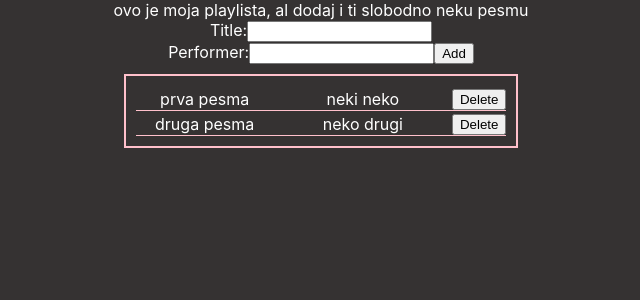
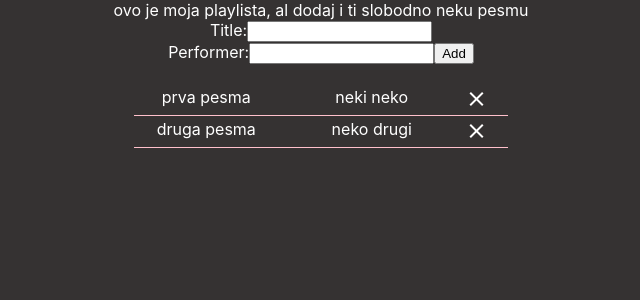
Before and after one commit to radmilatomic/playlist, a React (Create React App) app: page / in a window 1280 px wide. Shown: the top 300 px of the page, without its empty margins (319-959 px from the left). Built offline with nearby package versions, Linux system fonts and the light colour scheme; no server answers.

Commit message:
delete icon changed

```diff
--- a/src/components/addSong/index.js
+++ b/src/components/addSong/index.js
@@ -45,9 +45,10 @@ class ConnectedAddSong extends Component{
   this.props.setSongs(responseData);
  }
 
- setRef(inputTitle,inputPerformer) {
-        this.performer= inputPerformer;
-        this.title=inputTitle;
+ setRef(title,performer) {
+        this.performer= performer;
+        this.title=title;
+
 
     }
 
@@ -90,6 +91,7 @@ class ConnectedAddSong extends Component{
      this.props.showAddModalAction(true);
      this.props.showList(false);
 
+
 	}
 	render(){
 
@@ -101,7 +103,7 @@ class ConnectedAddSong extends Component{
     <div>
 		Performer:<input name="performer" ref={(a) => this.inputPerformer = a}></input>
 
-		<input  type ="submit" value ="Add" onClick={this.addSong}/>
+		<input  type ="submit" value ="Add" onClick={(this.addSong)}/>
     </div>
 		</form>
 
--- a/src/components/deleteModal/index.js
+++ b/src/components/deleteModal/index.js
@@ -2,6 +2,7 @@ import React, {Component} from 'react'
 import ReactDOM from 'react-dom';
 import { connect } from "react-redux";
 import {setSongs} from "../../actions";
+import './style.css';
 
 const mapStateToProps = state => {
   return { songs: state.songs,
--- /dev/null
+++ b/src/components/deleteModal/style.css
@@ -0,0 +1,15 @@
+.modal {
+  width: 400px;
+  height:320px;
+  position: absolute;
+  top:0px;
+  background-color: #353232;
+  /*margin: 9px auto;*/
+  z-index: 2;
+
+  padding: 20px 10px;
+
+  border: solid pink  2px;
+  border-radius: 10px;
+
+}
--- a/src/components/song/index.js
+++ b/src/components/song/index.js
@@ -7,6 +7,7 @@ import DeleteModal from "../deleteModal"
 import DenyModal from "../denyModal"
 import ConfirmPasswordModal from "../confirmPasswordModal"
 import WrongPasswordModal from "../wrongPasswordModal"
+import 'material-icons'
 
 const mapStateToProps = state => {
  return { songs: state.songs,
@@ -91,12 +92,15 @@ class ConnectedSong extends Component{
 if(this.props.showApp){
   return(
     <div>
-    <div id="songContainer">
-      <div id="songTitle">{this.props.item.title}</div>
+    <div class="songContainer">
+      <div class="songTitle">{this.props.item.title}</div>
 
-      <div id="songPerformer">{this.props.item.performer}</div>
+      <div class="songPerformer">{this.props.item.performer}</div>
 
-      <input type="submit" value="Delete" onClick={this.deleteMethod}></input>
+      <div class="deleteButton" onClick={this.deleteMethod}><i class="material-icons">
+        clear
+      </i></div>
+
     </div>
     {modals}
 
--- a/src/components/song/style.css
+++ b/src/components/song/style.css
@@ -1,4 +1,4 @@
-#songContainer{
+.songContainer{
 	display: flex;
 	align-content: center;
 	/*justify-content:space-between;*/
@@ -7,15 +7,20 @@
 
 }
 
-#songContainer > div{
+.songContainer > div{
 	padding-right: 20px;
 
 }
 
-#songTitle{
+.songTitle{
 	width:40%;
 }
 
-#songPerformer{
+.songPerformer{
 	width:40%;
 }
+
+.deleteButton:hover{
+	cursor:pointer;
+	color:pink;
+}
--- a/src/components/songList/style.css
+++ b/src/components/songList/style.css
@@ -1,5 +1,5 @@
 #songList{
-	border:solid 2px pink;
+	/*border:solid 2px pink;*/
 
 	/*display: inline-block;*/
 	max-width: 600px;
--- a/src/index.css
+++ b/src/index.css
@@ -7,6 +7,7 @@ margin:auto;
   font-family: -apple-system, BlinkMacSystemFont, "Segoe UI", "Roboto", "Oxygen",
     "Ubuntu", "Cantarell", "Fira Sans", "Droid Sans", "Helvetica Neue",
     sans-serif;
+    font-size: 16px;
   -webkit-font-smoothing: antialiased;
   -moz-osx-font-smoothing: grayscale;
 
```
Also changed, not shown: 23 other files (tests, documents, lock files or other folders).
